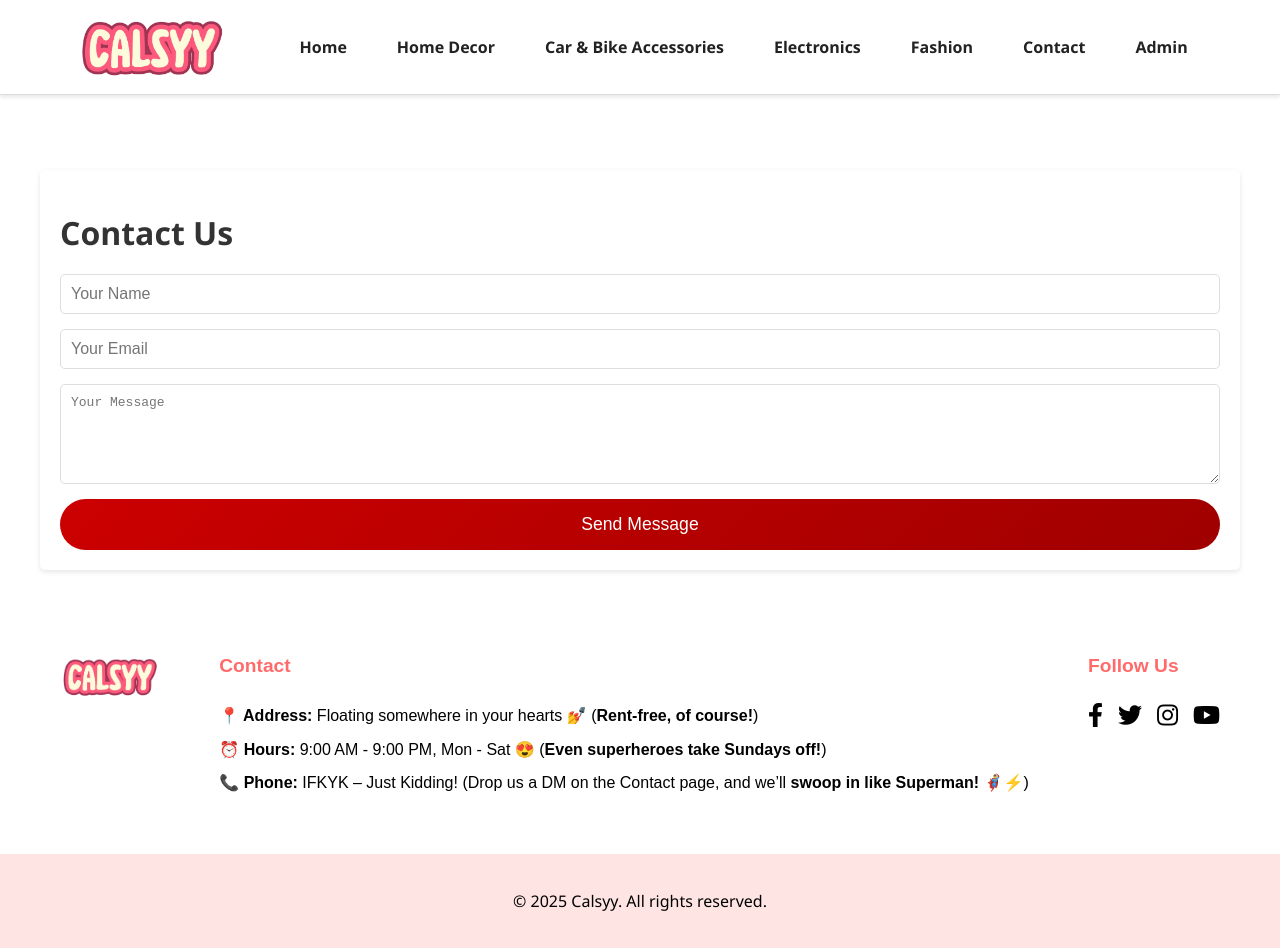
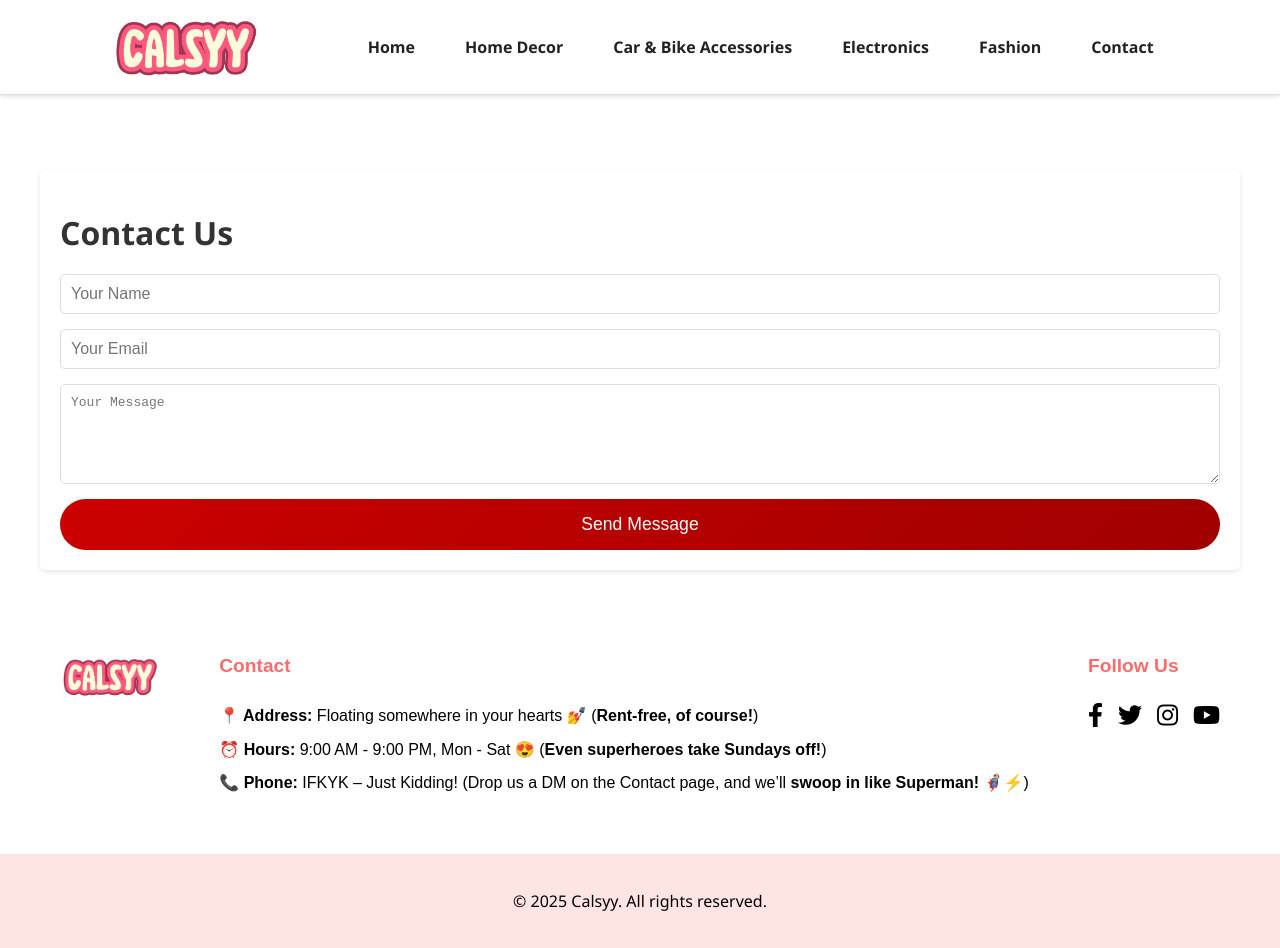
Before and after one commit to ayushgxpta/calsyy, a website: page contact.html in a window 1280 px wide. Drawn offline with Linux system fonts and the light colour scheme; files whose address does not match are found by name.

Commit message:
contact.html

```diff
--- a/contact.html
+++ b/contact.html
@@ -21,7 +21,6 @@
             <li><a href="#electronics">Electronics</a></li>
             <li><a href="#fashion">Fashion</a></li>
             <li><a href="contact.html">Contact</a></li>
-            <li><a href="password.html" target="_blank">Admin</a></li>
         </ul>
     </nav>
 
```
